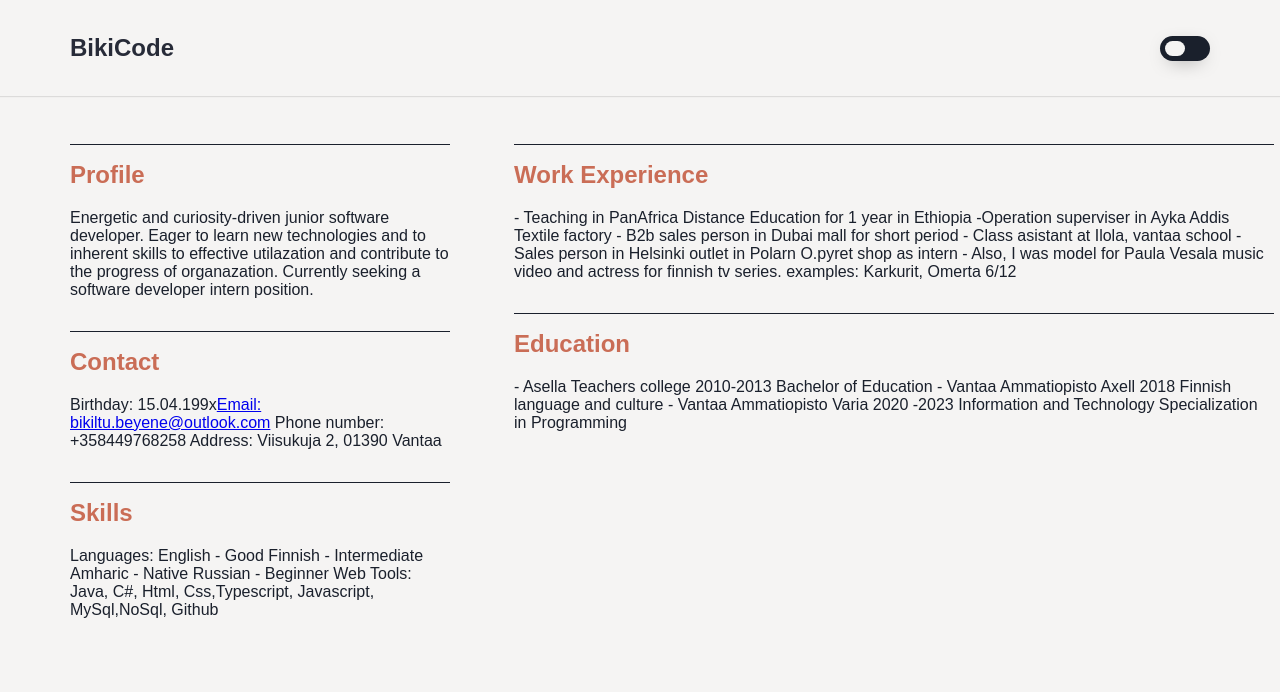
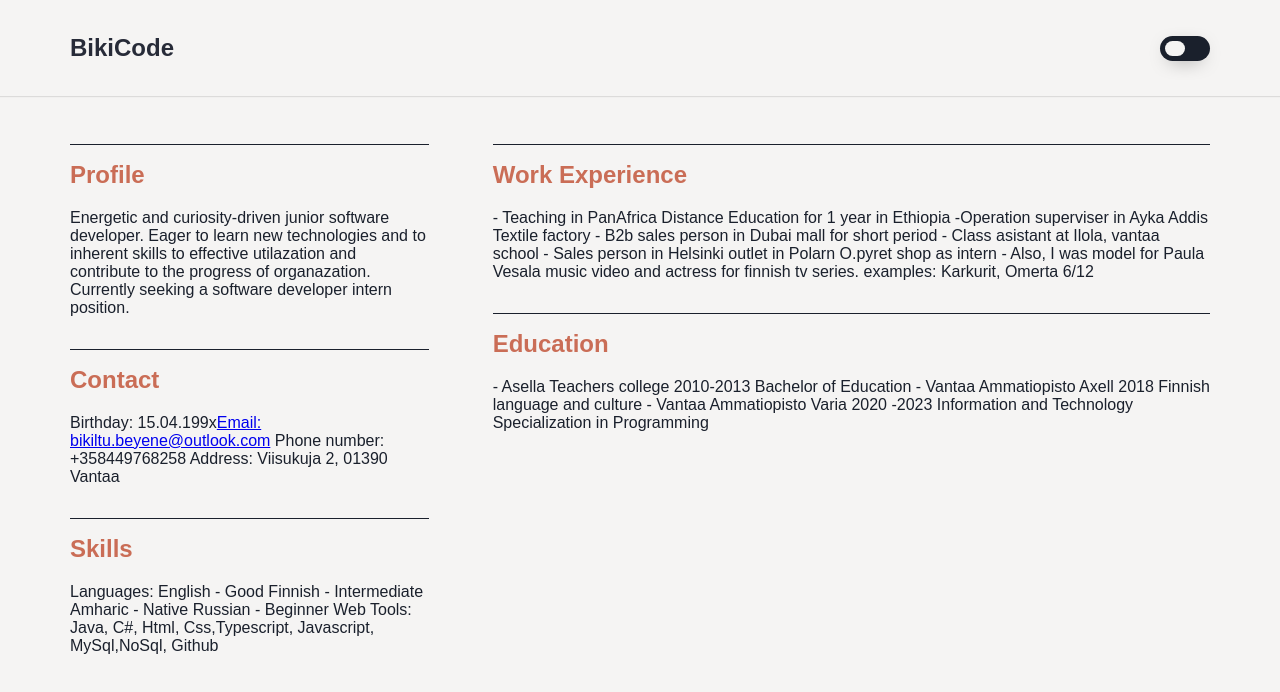
Before and after one commit to biki-code/portfolio, a React (Create React App) app: page /#/about in a window 1280 px wide. Shown: the top 692 px of the page. Built offline with nearby package versions, Linux system fonts and the light colour scheme.

Commit message:
fixed flex css

```diff
--- a/src/components/about/AboutComponent.module.scss
+++ b/src/components/about/AboutComponent.module.scss
@@ -5,22 +5,21 @@
   @extend %container;
   display: flex;
   flex-direction: row;
+  column-gap: 4rem;
 
   .flex33 {
-    flex: 0 0 calc(100% / 3);
+    flex: 0 1 calc(100% / 3);
     max-width: calc(100% / 3);
-    padding-right: 2rem;
   }
 
   .flex66 {
-    flex: 0 0 calc(100% / 1.5);
+    flex: 0 1 calc(100% / 1.5);
     max-width: calc(100% / 1.5);
-    padding-left: 2rem;
   }
 
   .flex33,
   .flex66 {
-    margin-top: calc($header--height/2);
+    margin-top: calc($header--height / 2);
   }
 
   @media screen and (max-width: 576px) {
```
